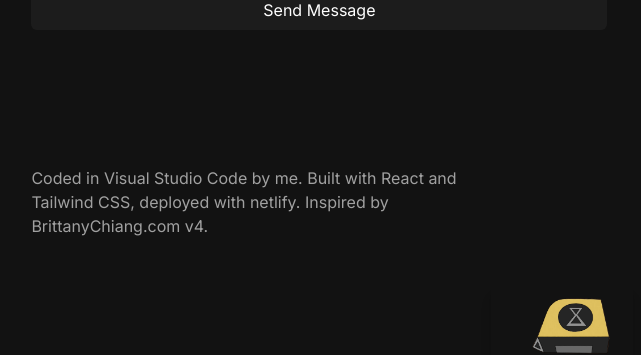
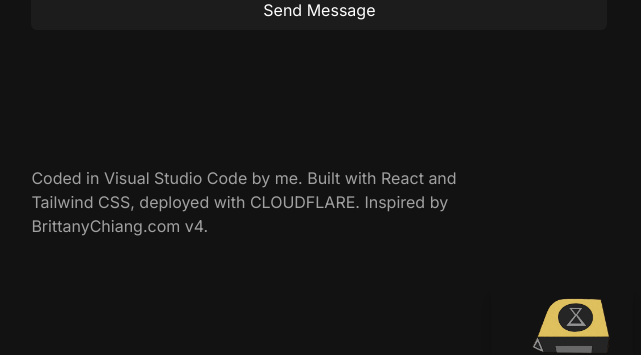
Before and after one commit to Ji-Kwon/JacobWilkinson, a React (Vite) app: page / in a window 1280 px wide. Shown: the part 1505-1860 px from the top of the page, without its empty margins (583-1224 px from the left). Built offline with nearby package versions, Linux system fonts and the light colour scheme.

Commit message:
updated footer

```diff
--- a/src/App.jsx
+++ b/src/App.jsx
@@ -61,7 +61,7 @@ function App() {
           <div id='contact'>
             <Contact />
           </div>
-          <p className='pt-24 pb-12 text-md opacity-60 w-[34vw]'>Coded in Visual Studio Code by me. Built with React and Tailwind CSS, deployed with netlify. Inspired by BrittanyChiang.com v4.</p>
+          <p className='pt-24 pb-12 text-md opacity-60 w-[34vw]'>Coded in Visual Studio Code by me. Built with React and Tailwind CSS, deployed with CLOUDFLARE. Inspired by BrittanyChiang.com v4.</p>
         </div>
         <div className='flex justify-end pb-16 pr-16'>
           <HoverGif stillSrc={HOVERGIF.still}
```
